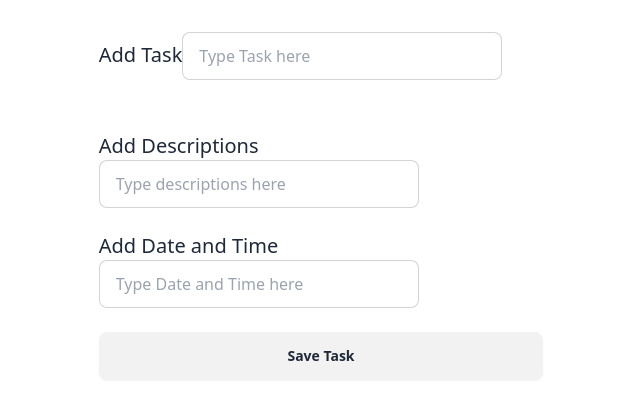
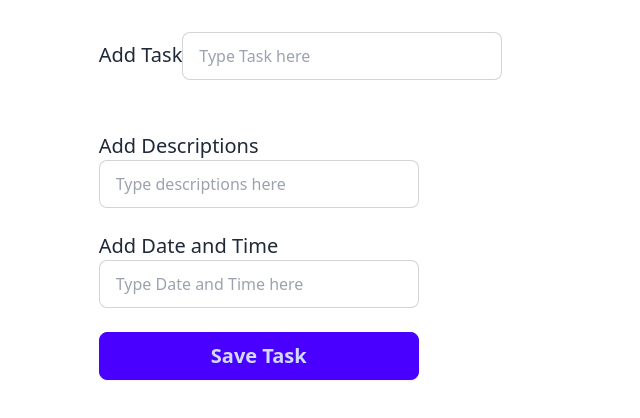
Before and after one commit to itmadityajoshi/React-Projects, a React (Vite) app in the folder crud-noteapp/: page / in a window 1280 px wide. Shown: the top 418 px of the page, without its empty margins (319-959 px from the left). Built offline with nearby package versions, Linux system fonts and the light colour scheme.

Commit message:
components are created

```diff
--- a/crud-noteapp/src/components/AddTask.jsx
+++ b/crud-noteapp/src/components/AddTask.jsx
@@ -82,11 +82,10 @@ const AddTask = () => {
           value={day}
           onChange={(e) => e.target.value}
         />
+
       </div>
+      <input type="submit" className="btn btn-primary w-full max-w-xs text-xl text-center" value="Save Task" />
 
-      <button className="btn" value={onSave}>
-        Save Task
-      </button>
     </form>
   );
 };
--- a/crud-noteapp/src/components/Button.jsx
+++ b/crud-noteapp/src/components/Button.jsx
@@ -1,6 +1,6 @@
 import React from 'react'
 
-const Button = ({text}) => {
+const Button = ({text, handleClick}) => {
   return (
     <div>
         <button className="btn" onClick={handleClick}>{text}</button>
--- a/crud-noteapp/src/components/Header.jsx
+++ b/crud-noteapp/src/components/Header.jsx
@@ -3,9 +3,10 @@ import Button from './Button'
 
 const Header = () => {
   return (
-    <div>
-      <Button />
-    </div>
+    <header>
+        <h2 className="flex justify-between mb-[20px] items-center text-3xl"> Task Manager App</h2>
+        <Button onclick={showForm} />
+    </header>
   );
 };
 
--- a/crud-noteapp/src/components/Task.jsx
+++ b/crud-noteapp/src/components/Task.jsx
@@ -1,4 +1,5 @@
-import React from 'react'
+
+
 
 const Task = () => {
   return (
```
